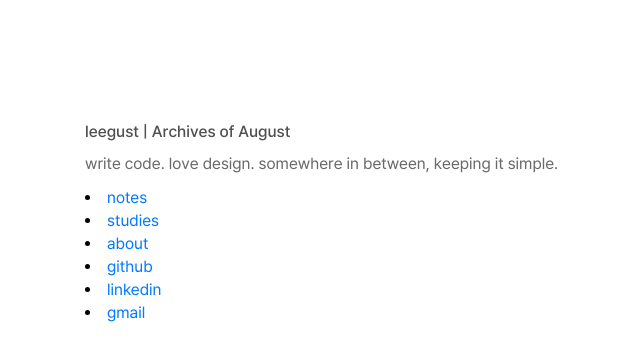
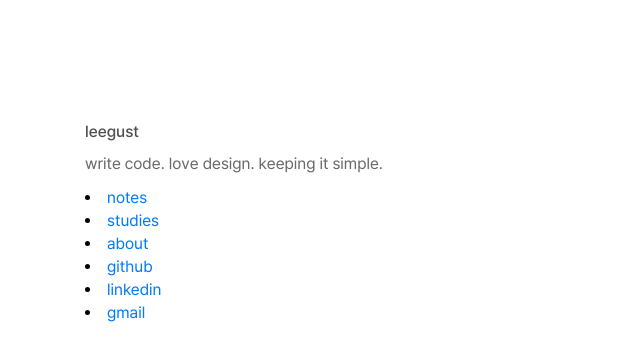
Before and after one commit to ArchivesofAugust/leegust, a Next.js app: page / in a window 1280 px wide. Shown: the top 360 px of the page, without its empty margins (275-915 px from the left). Built offline with nearby package versions, Linux system fonts and the light colour scheme.

Commit message:
Modified slider

```diff
--- a/libs/home/feature-layout/HomeLayout.tsx
+++ b/libs/home/feature-layout/HomeLayout.tsx
@@ -10,8 +10,8 @@ import styles from './HomeLayout.module.scss'
 const cx = classNames.bind(styles)
 
 const HomeLayout = () => {
-  const TITLE = 'leegust | Archives of August'
-  const DESCRIPTION = 'write code. love design. somewhere in between, keeping it simple.'
+  const TITLE = 'leegust'
+  const DESCRIPTION = 'write code. love design. keeping it simple.'
 
   const items: { name: string; href: string }[] = [
     {
--- a/libs/shared/components/layout/Layout.tsx
+++ b/libs/shared/components/layout/Layout.tsx
@@ -5,7 +5,7 @@ import Link from 'next/link'
 import classNames from 'classnames/bind'
 
 import Icon from '@/libs/shared/components/Icon/Icon'
-import SplitedText from '@/libs/shared/components/text/SplitedText/SplitedText'
+import TextSlider from '@/libs/shared/components/text/TextSlider/TextSlider'
 
 import styles from './Layout.module.scss'
 
@@ -27,7 +27,7 @@ const Layout = ({ title, footer, backHref, children: contents }: PropsWithChildr
               <Icon name="back" size={16} weight="duotone" />
             </Link>
           )}
-          <SplitedText target={title} />
+          <TextSlider value={title} hoverValue="Archives of August" />
         </p>
         <div className={cx('children')}>{contents}</div>
       </div>
--- a/libs/shared/components/text/TextSlider/TextSlider.tsx
+++ b/libs/shared/components/text/TextSlider/TextSlider.tsx
@@ -2,11 +2,7 @@
 
 import { useEffect, useRef } from 'react'
 
-import Link from 'next/link'
-
 import classNames from 'classnames/bind'
-
-import Icon from '@/libs/shared/components/Icon/Icon'
 
 import styles from './TextSlider.module.scss'
 
@@ -15,11 +11,9 @@ const cx = classNames.bind(styles)
 interface Props {
   value: string
   hoverValue?: string
-  href?: string
-  enableHoverLink?: boolean
 }
 
-const TextSlider = ({ value, hoverValue = 'Yongwoo', href, enableHoverLink = false }: Props) => {
+const TextSlider = ({ value, hoverValue = 'Yongwoo' }: Props) => {
   const defaultRef = useRef<HTMLSpanElement>(null)
   const hoverRef = useRef<HTMLSpanElement>(null)
   const containerRef = useRef<HTMLSpanElement>(null)
@@ -28,30 +22,19 @@ const TextSlider = ({ value, hoverValue = 'Yongwoo', href, enableHoverLink = fal
     if (defaultRef.current && hoverRef.current && containerRef.current) {
       const defaultWidth = defaultRef.current.offsetWidth
       const hoverWidth = hoverRef.current.offsetWidth
-      const maxWidth = Math.max(defaultWidth, hoverWidth) * 1.05 // 5% 여유
+      const maxWidth = Math.max(defaultWidth, hoverWidth) * 2 // 5% 여유
       containerRef.current.style.width = `${maxWidth}px`
     }
   }, [value, hoverValue])
 
   return (
     <span className={cx('wrapper')}>
-      {href && (
-        <Link href={href} className={cx('back')}>
-          <Icon name="back" size={16} weight="duotone" />
-        </Link>
-      )}
       <span className={cx('textContainer')} ref={containerRef}>
         <span className={cx('item', 'default')} ref={defaultRef}>
           {value}
         </span>
         <span className={cx('item', 'hover')} ref={hoverRef}>
-          {href && enableHoverLink ? (
-            <Link href={href} className={cx('link')}>
-              {hoverValue}
-            </Link>
-          ) : (
-            hoverValue
-          )}
+          {hoverValue}
         </span>
       </span>
     </span>
```
